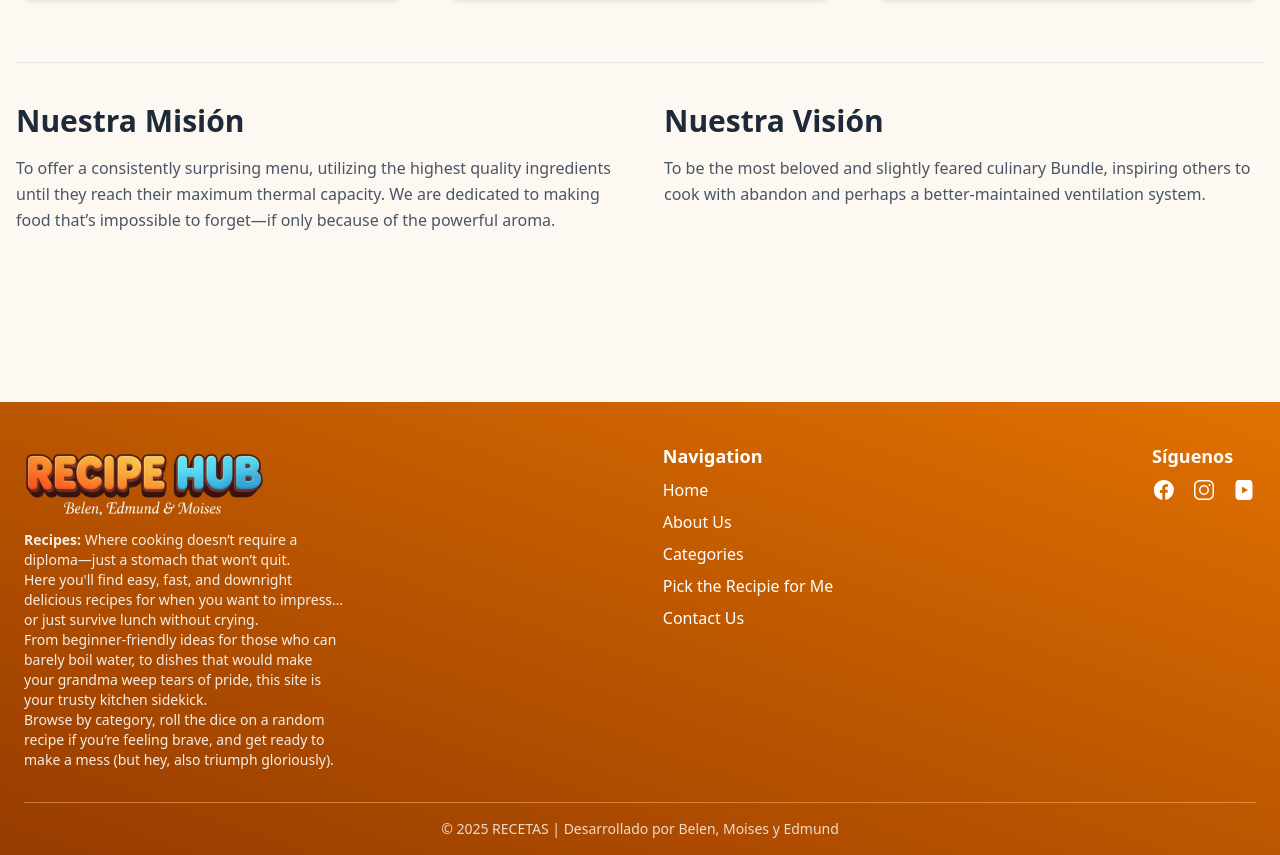
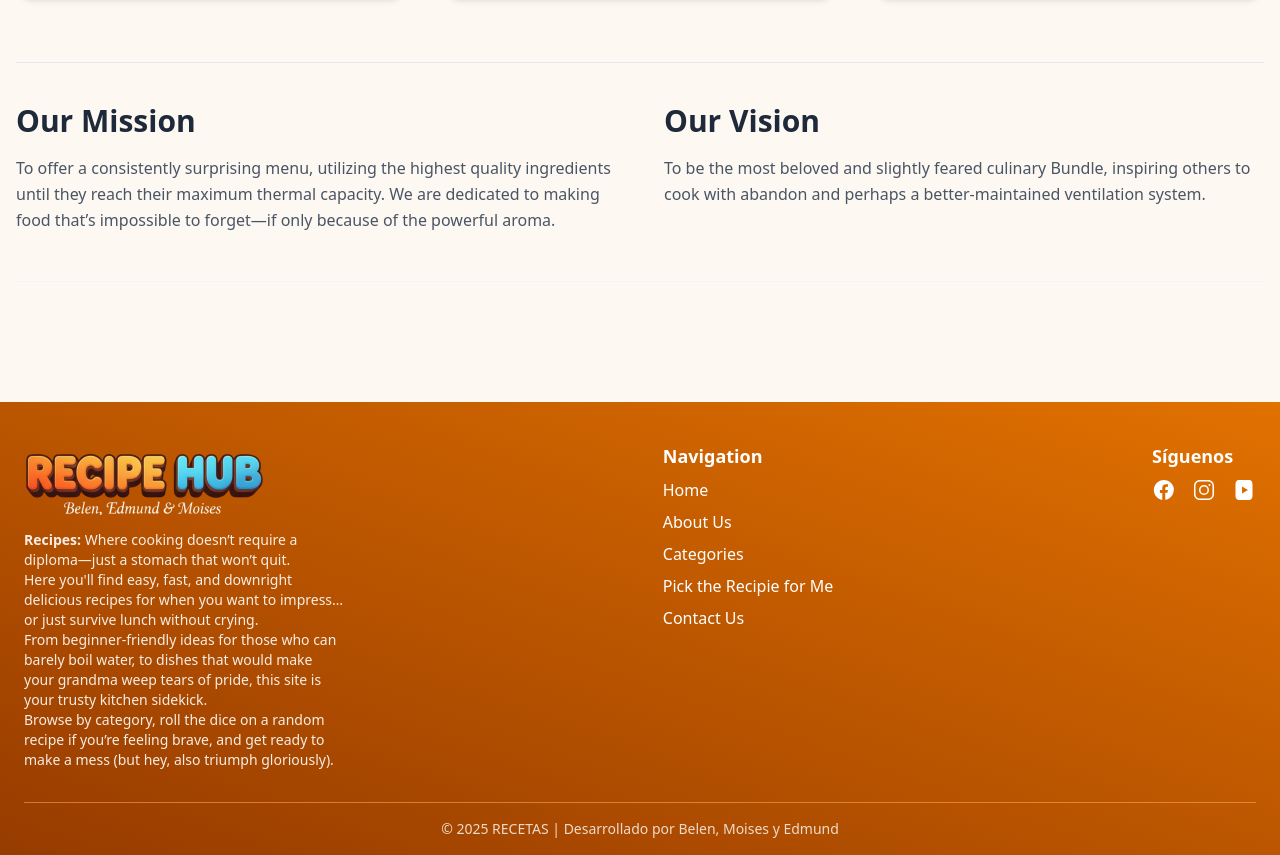
Before and after one commit to beluuux3/ApiMeal, a React (Vite) app: page /about in a window 1280 px wide. Shown: the part 1594-2449 px from the top of the page. Built offline with nearby package versions, Linux system fonts and the light colour scheme.

Commit message:
fixed Language in mission / vision section

```diff
--- a/src/pages/About.jsx
+++ b/src/pages/About.jsx
@@ -57,7 +57,7 @@ const About = () => {
         <div className="grid grid-cols-1 md:grid-cols-2 gap-12">
           <div>
             <h2 className="text-3xl font-bold text-gray-800 mb-4">
-              Nuestra Misión
+              Our Mission
             </h2>
             <p className="text-gray-600 leading-relaxed">
               To offer a consistently surprising menu, utilizing the highest quality ingredients until they reach their maximum thermal capacity. We are dedicated to making food that’s impossible to forget—if only because of the powerful aroma.
@@ -65,7 +65,7 @@ const About = () => {
           </div>
           <div>
             <h2 className="text-3xl font-bold text-gray-800 mb-4">
-              Nuestra Visión
+              Our Vision
             </h2>
             <p className="text-gray-600 leading-relaxed">
               To be the most beloved and slightly feared culinary Bundle, inspiring others to cook with abandon and perhaps a better-maintained ventilation system.
--- a/src/pages/Contact.jsx
+++ b/src/pages/Contact.jsx
@@ -1,5 +1,5 @@
 import React, { useRef } from "react";
-import emailjs from "@emailjs/browser";
+// import emailjs from "@emailjs/browser";
 
 export default function Contact() {
   const form = useRef();
```
